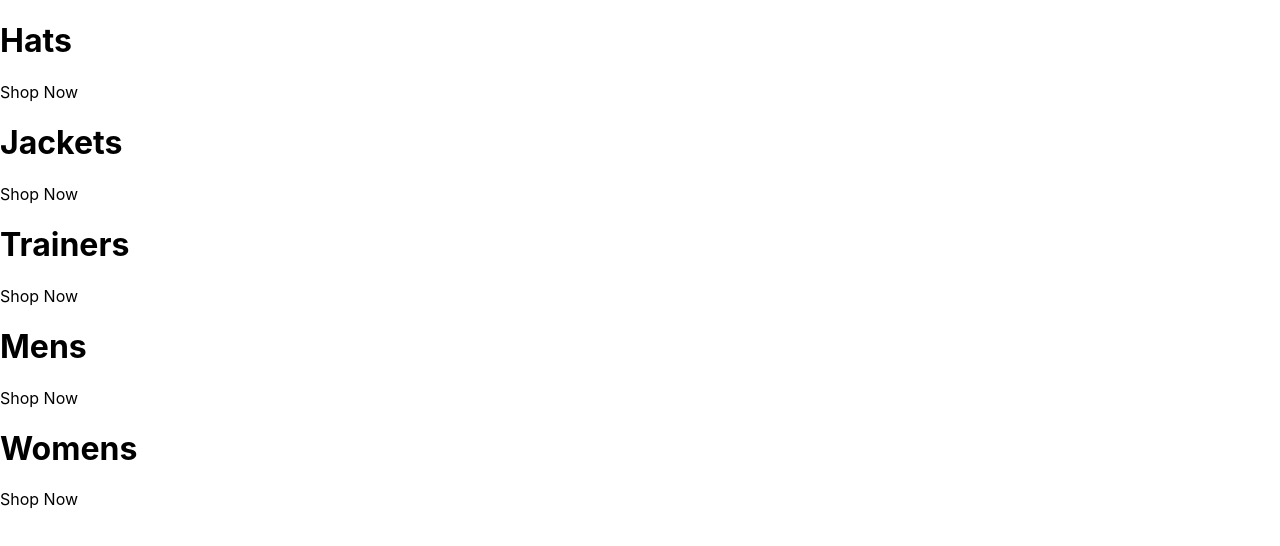
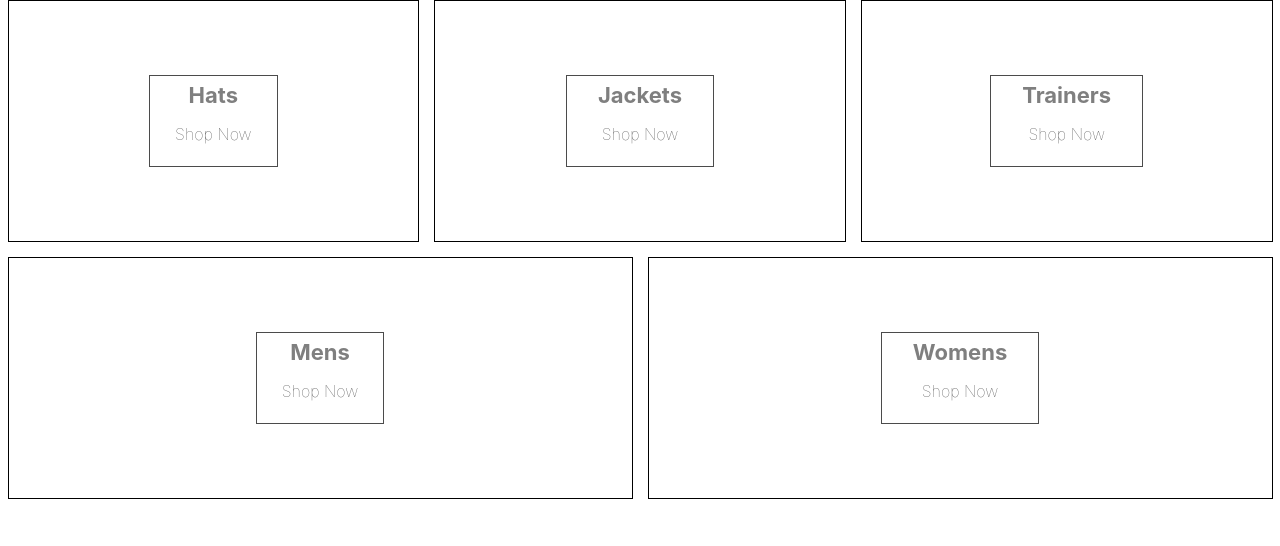
Before and after one commit to ivsuleman/ivs-clothing, a React (Create React App) app: page / in a window 1280 px wide. Shown: the top 546 px of the page. Built offline with nearby package versions, Linux system fonts and the light colour scheme.

Commit message:
added styling to catgory container

```diff
--- a/package.json
+++ b/package.json
@@ -9,6 +9,7 @@
     "react": "^18.3.1",
     "react-dom": "^18.3.1",
     "react-scripts": "5.0.1",
+    "sass": "^1.80.1",
     "web-vitals": "^2.1.4"
   },
   "scripts": {
--- a/src/App.js
+++ b/src/App.js
@@ -1,3 +1,5 @@
+import './category-containers.style.scss';
+
 const App = () => {
   const categories = [
     {
@@ -28,7 +30,7 @@ const App = () => {
         <div key={id} className="category-container">
           <div className="background-image" />
           <div className="category-body-container">
-            <h1>{title}</h1>
+            <h2>{title}</h2>
             <p>Shop Now</p>
           </div>
         </div>
--- /dev/null
+++ b/src/category-containers.style.scss
@@ -0,0 +1,64 @@
+.categories-container {
+  width: 100%;
+  display: flex;
+  flex-wrap: wrap;
+  justify-content: space-between;
+}
+.category-container {
+  min-width: 30%;
+  height: 240px;
+  flex: 1 1 auto;
+  display: flex;
+  align-items: center;
+  justify-content: center;
+  border: 1px solid black;
+  margin: 0 7.5px 15px;
+  overflow: hidden;
+  &:hover {
+    cursor: pointer;
+    & .background-image {
+      transform: scale(1.1);
+      transition: transform 6s cubic-bezier(0.25, 0.45, 0.45, 0.95);
+    }
+    & .category-body-container {
+      opacity: 0.9;
+    }
+  }
+  &.large {
+    height: 380px;
+  }
+  &:first-child {
+    margin-right: 7.5px;
+  }
+  &:last-child {
+    margin-left: 7.5px;
+  }
+  .background-image {
+    width: 100%;
+    height: 100%;
+    background-size: cover;
+    background-position: center;
+  }
+  .category-body-container {
+    height: 90px;
+    padding: 0 25px;
+    display: flex;
+    flex-direction: column;
+    align-items: center;
+    justify-content: center;
+    border: 1px solid black;
+    background-color: white;
+    opacity: 0.7;
+    position: absolute;
+    h2 {
+      font-weight: bold;
+      margin: 0 6px 0;
+      font-size: 22px;
+      color: #4a4a4a;
+    }
+    p {
+      font-weight: lighter;
+      font-size: 16px;
+    }
+  }
+}
```
Also changed, not shown: 1 other file (tests, documents, lock files or other folders).
